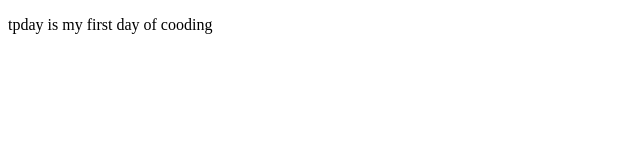
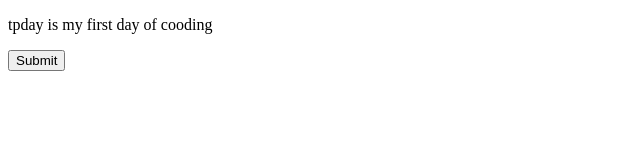
Before and after one commit to kavyareddych07/shopping-app, an Angular app: page / in a window 1280 px wide. Shown: the top 160 px of the page, without its empty margins (0-640 px from the left). Built offline with nearby package versions, Linux system fonts and the light colour scheme.

Commit message:
added 1st function

```diff
--- a/src/app/app.component.html
+++ b/src/app/app.component.html
@@ -1 +1,3 @@
 <p> tpday is my first day of cooding</p>
+
+<button (click)="getStudentDetails()">Submit</button>
--- a/src/app/app.component.ts
+++ b/src/app/app.component.ts
@@ -9,4 +9,9 @@ import { Component } from '@angular/core';
 
 export class AppComponent {
 
+  getStudentDetails() {
+    console.log('stu function called...');
+
+  }
+
 }
```
